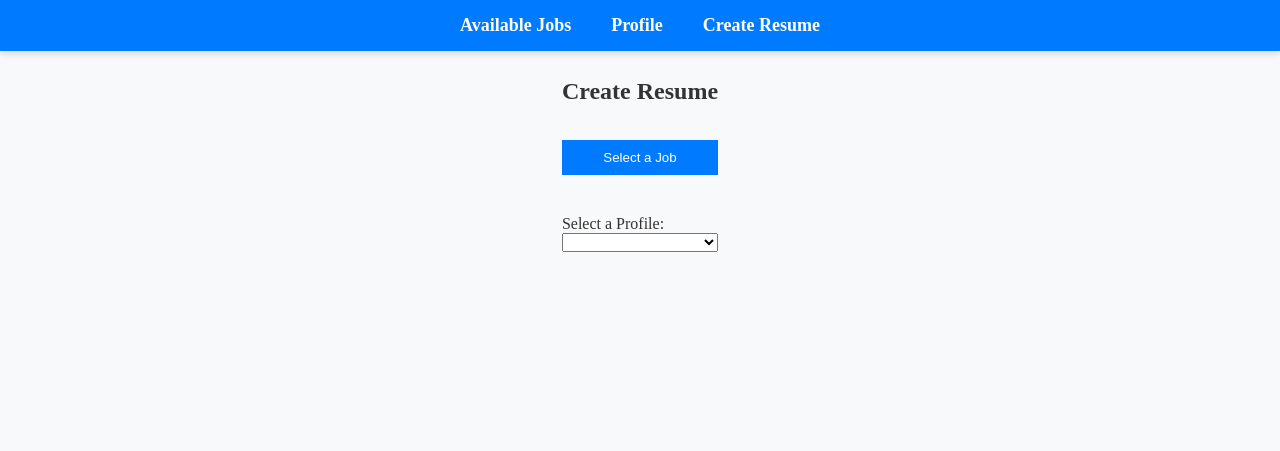
After one commit to kushpatel7764/AI_Resume_Creator, a Flask app: page /create_resume in a window 1280 px wide. The commit adds this page. Shown: the top 451 px of the page. Run offline with Flask 3, Linux system fonts and the light colour scheme; lists and menus that the app fills with data are empty.

Commit message:
Stated create resume

```diff
--- a/src/Database.py
+++ b/src/Database.py
@@ -3,7 +3,7 @@ import sqlite3
 import os
 
 import src.Utility
-# TODO: Improve naming, a lot of variables that read something_name actually should be saying something_path
+# TODO: Change Database ID as phone number
 
 
 # Function to get all json objects
--- a/src/Database_Queries.py
+++ b/src/Database_Queries.py
@@ -21,6 +21,21 @@ def get_jobs(db):
         })
 
     return job_list
+
+def get_profiles(db):
+    conn = sqlite3.connect(db)
+    cursor = conn.cursor()
+    cursor.execute("SELECT id, name FROM user_profiles")
+    profiles = cursor.fetchall()
+    conn.close()
+    profile_list = []
+    for profile in profiles:
+        profile_list.append({
+            "id": profile[0],
+            "name": profile[1],
+        })
+
+    return profile_list
 
 
 # Function to fetch a job by ID
@@ -46,3 +61,24 @@ def get_job_by_id(db, job_id):
             "interval": job[8]
         }
     return None
+
+
+# Function to fetch a job by ID
+def get_profile_by_id(db, profile_id):
+    # AI used here
+    conn = sqlite3.connect(db)
+    cursor = conn.cursor()
+    cursor.execute("SELECT id, name, email, phone, linkedin, other FROM user_profiles WHERE id = ?", (profile_id,))
+    profile = cursor.fetchone()
+    conn.close()
+
+    if profile:
+        return {
+            "id": profile[0],
+            "name": profile[1],
+            "email": profile[2],
+            "phone": profile[3],
+            "linkedin": profile[4],
+            "other": profile[5]
+        }
+    return None
--- a/src/app.py
+++ b/src/app.py
@@ -30,6 +30,20 @@ def job_detail(job_id):
 def profile_page():
     return render_template("user_profile.html")
 
+@app.route('/create_resume')
+def create_resume():
+    # TODO: If two profiles have same names then the user will not be able to distinguish between the two
+    profiles = src.Database_Queries.get_profiles(db_path)
+    return render_template("create_resume.html", profiles=profiles, job=None)
+
+@app.route('/create_resume_with_job_id/<string:job_id>')
+def create_resume_with_job_id(job_id):
+    job = None
+    # TODO: If two profiles have same names then the user will not be able to distinguish between the two
+    profiles = src.Database_Queries.get_profiles(db_path)
+    if job_id:
+        job = src.Database_Queries.get_job_by_id(db_path, job_id)
+    return render_template("create_resume.html", profiles=profiles, job=job)
 
 @app.route('/save_profile', methods=['POST'])
 def save_profile():
@@ -43,7 +57,7 @@ def save_profile():
     other = request.form.get('other', '')
 
     user_info = [name, email, phone, github, linkedin, projects, classes, other]
-    # TODO: The if statement is a temp fix
+
     # Only insert to the database if not in testing mode
     if not app.config['TESTING']:
         src.Database.insert_user_profile_data(db_path, user_info)
--- a/src/static/index.css
+++ b/src/static/index.css
@@ -84,3 +84,8 @@ nav a:hover {
     margin-bottom: 10px;
     display: block;
 }
+
+#SelectJob{
+    margin-bottom: 30px;
+    background-color: #007bff;
+}
--- /dev/null
+++ b/src/templates/create_resume.html
@@ -0,0 +1,22 @@
+{% extends "index.html" %}
+
+{% block title %}Create Resume{% endblock %}
+
+{% block content %}
+<h2>Create Resume</h2>
+<form id="profileForm" action="{{ url_for('save_profile') }}" method="POST">
+{% if job %}
+<label>Selected Job: {{ job.title }}</label>
+{% endif %}
+
+<button id="SelectJob" type="button" onclick=window.location.href="{{ url_for('job_list') }}">{{ "Select a new Job" if job else "Select a Job" }}</button>
+
+
+<label for="user_profile">Select a Profile:</label>
+<select name = "user_profile">
+    {% for profile in profiles %}
+        <option value="{{ profile.id }}">{{ profile.name }}</option>
+    {% endfor %}
+</select>
+</form>
+{% endblock %}
--- a/src/templates/index.html
+++ b/src/templates/index.html
@@ -10,6 +10,7 @@
     <nav>
         <a href="{{ url_for('job_list') }}">Available Jobs</a>
         <a href="{{ url_for('profile_page') }}">Profile</a>
+        <a href="{{ url_for('create_resume') }}">Create Resume</a>
     </nav>
 
      <div class="content">
--- a/src/templates/jobs.html
+++ b/src/templates/jobs.html
@@ -1,11 +1,12 @@
 {% extends "index.html" %}
 
-{% block title %}User Profile{% endblock %}
+{% block title %} Jobs {% endblock %}
 
 {% block content %}
 <div class="job-list">
     {% for job in jobs %}
     <div class="job-card">
+        <div>
             <h2>{{ job.title }}</h2>
             <p><strong>{{ job.site }}</strong> - {{ job.job_url }} -
                 {{ job.salary_range if job.salary_range else job.max_amount }}
@@ -14,6 +15,8 @@
             </p>
             <a href="{{ url_for('job_detail', job_id=job.id) }}">View Details</a>
         </div>
+        <button onclick=window.location.href="{{ url_for('create_resume_with_job_id', job_id=job.id) }}">Select This Job</button>
+    </div>
     {% endfor %}
 </div>
 {% endblock %}
```
Also changed, not shown: src/GeminiAPI.py (+23 -20 lines), README.md. Lines whose indentation alone changed are shown as unchanged.
